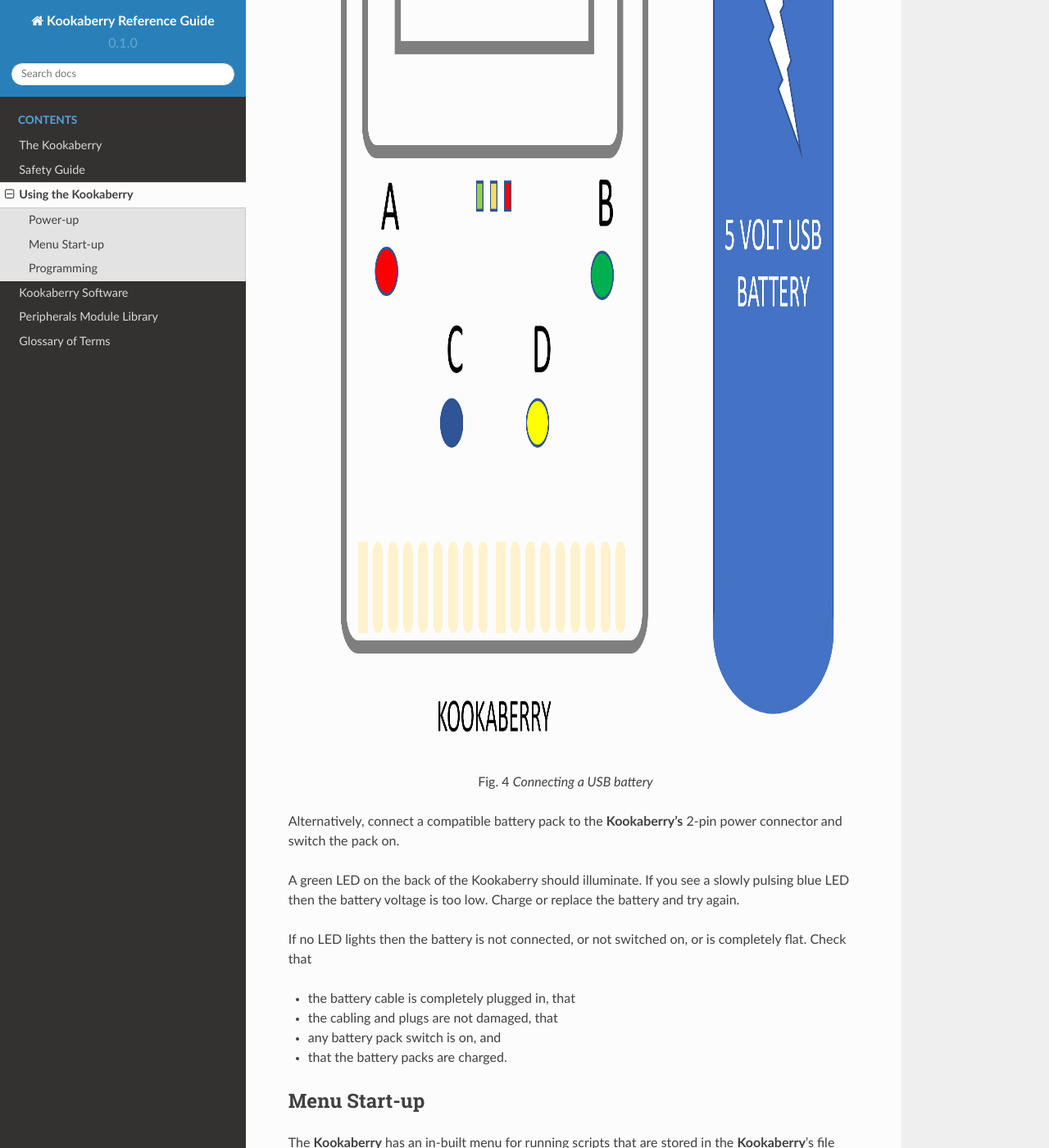
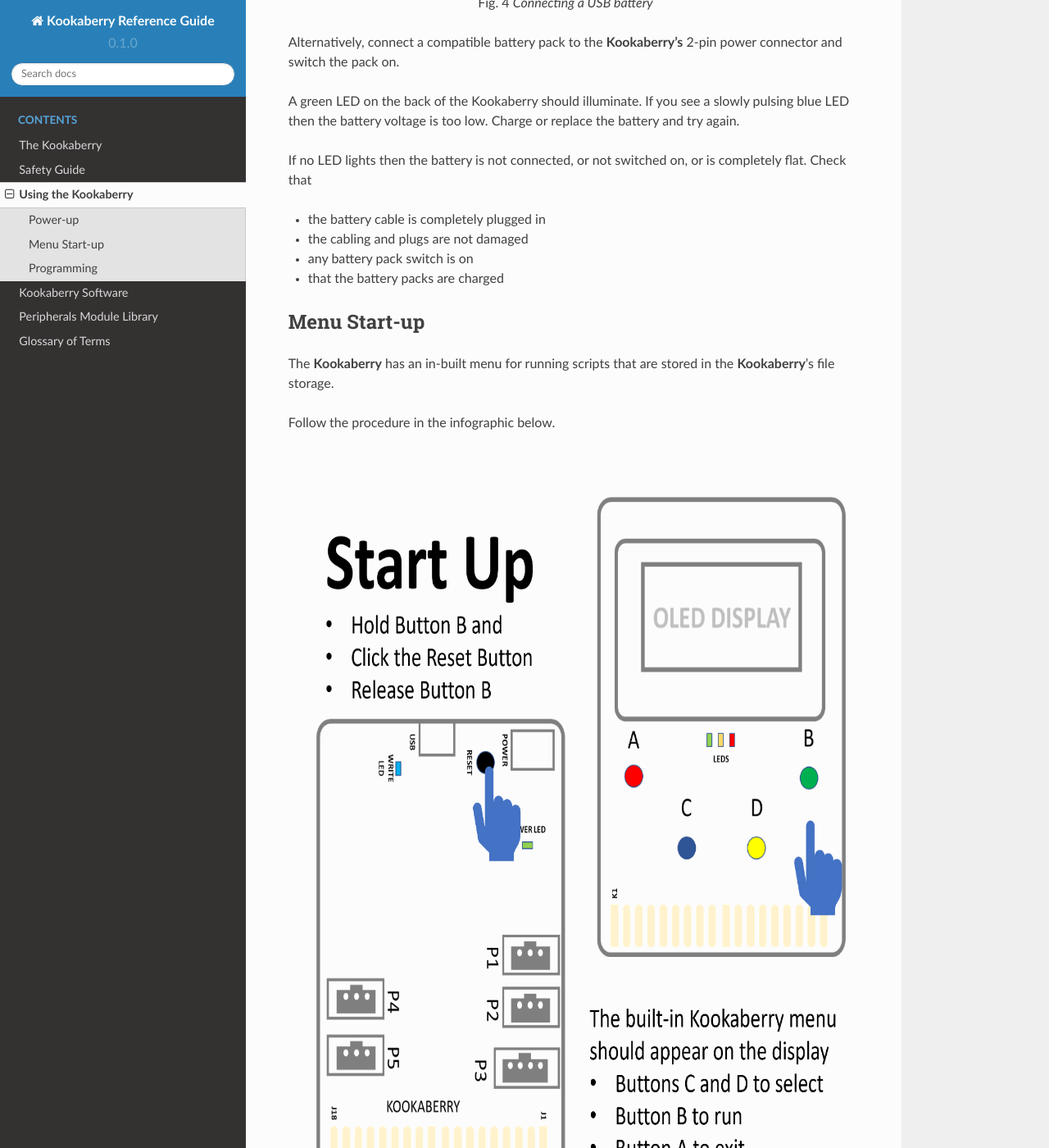
Before and after one commit to TDStrasser/Kookaberry-Reference-Guide, a Sphinx documentation site: the page built from docs/source/using.rst, in a window 1280 px wide and 1400 px high, scrolled down 1611 px. Shown: the whole window at 82% size. Built offline with Sphinx 7.4.7 and the Read the Docs theme 2.0.0, drawn with Linux system fonts in a browser that asks for light colours.

Commit message:
Figures reformatted

```diff
--- a/docs/source/kookaberry.rst
+++ b/docs/source/kookaberry.rst
@@ -27,7 +27,7 @@
 
 .. _kberrylayout:
 .. figure:: images/kberry-layout.png
-   :scale: 70%
+   :scale: 40%
    :align: center
 
    The Kookaberry's physical layout
--- a/docs/source/using.rst
+++ b/docs/source/using.rst
@@ -10,7 +10,7 @@
 
 .. _powerup:
 .. figure:: images/power-connect-usb.png
-   :scale: 70%
+   :scale: 40%
    :align: center
 
    Connecting a USB battery
@@ -23,10 +23,10 @@
 If no LED lights then the battery is not connected, or not switched on, or is completely flat.
 Check that
 
-* the battery cable is completely plugged in, that
-* the cabling and plugs are not damaged, that
-* any battery pack switch is on, and
-* that the battery packs are charged.
+* the battery cable is completely plugged in
+* the cabling and plugs are not damaged
+* any battery pack switch is on
+* that the battery packs are charged
 
 
 Menu Start-up
@@ -38,7 +38,7 @@
 
 .. _startup:
 .. figure:: images/startup-infographic.png
-   :scale: 70%
+   :scale: 40%
    :align: center
 
    Starting the Kookaberry's inbuilt menu
@@ -60,7 +60,7 @@
 
 .. coding:
 .. figure:: images/coding-infographic.png
-   :scale: 70%
+   :scale: 40%
    :align: center
 
    Coding the Kookaberry
```
